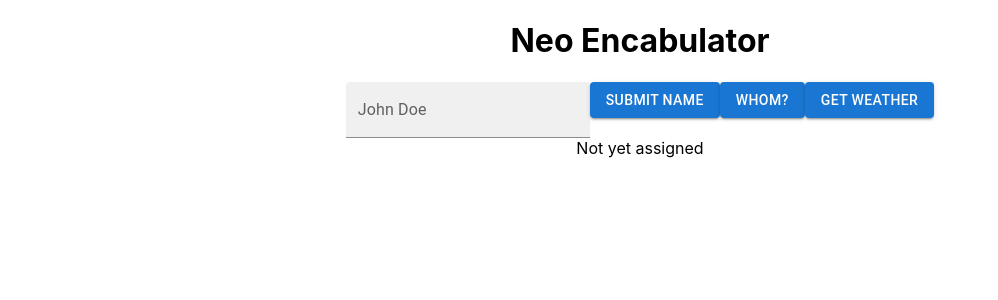
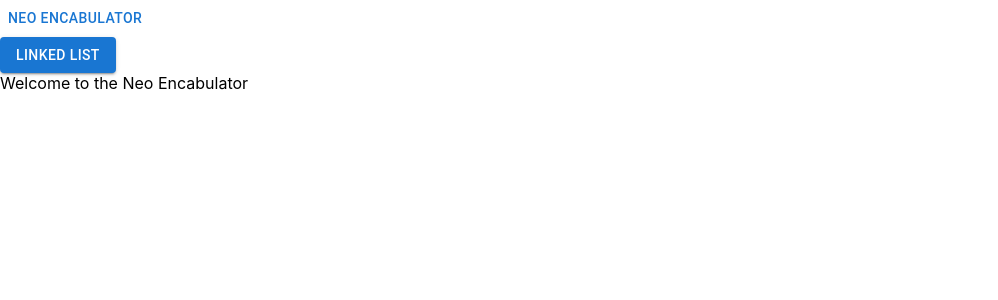
Before and after one commit to JosephVillarreal/Neoencabulator, a React (Create React App) app in the folder Neoencabulator/ClientApp/: page / in a window 1280 px wide. Shown: the top 300 px of the page, without its empty margins (0-998 px from the left). Built offline with nearby package versions, Linux system fonts and the light colour scheme.

Commit message:
Added a workspaces folder, and started on the main landing page.

```diff
--- a/Neoencabulator/ClientApp/src/App.tsx
+++ b/Neoencabulator/ClientApp/src/App.tsx
@@ -1,93 +1,54 @@
-import './App.css';
-import axios from 'axios';
+import { styled } from '@mui/material/styles';
 import React, { useState } from 'react';
-import { Button, TextField } from '@mui/material';
+import WelcomeWorkspace from './workspaces/WelcomeWorkspace'
+import LinkedListWorkspace from './workspaces/LinkedListWorkspace'
+import { Button } from '@mui/material';
+
+
+const MyComponent = styled('div')({
+
+});
 
 function App() {
-    const axios = require('axios');
 
-    const api = axios.create({
-        baseURL: '/Users'
-    })
-
-  const [name, setName] = React.useState("");
-  const [message, setMessage] = React.useState("Whom?");
-
-  const [weather, setWeather] = React.useState<weatherForcast[]>();
-  interface weatherForcast {
-    date: string;
-    tempC: number;
-    tempF: number;
-    summary: string;
+  enum workspace {
+    welcome,
+    linkedList
   }
+  const [currentWorkspace, setCurrentWorkspace] = useState<workspace>(workspace.welcome);
 
   return (
     <div className="App">
-      <div>
-        <h1>
+      <div id="titleBar">
+        <Button
+          id="titleBar-button"
+          color="primary"
+          variant="text"
+          onClick={() => {
+            console.log("Changed to workspace: welcome");
+            setCurrentWorkspace(workspace.welcome);
+          }
+          }>
           Neo Encabulator
-        </h1>
+        </Button>
       </div>
-      <div>
-        <TextField
-          label="John Doe"
-          variant="filled"
-          onChange={(e) => {
-            setName(e.target.value);
-          }}
-        />
-        <Button color="primary" variant="contained"
+      <div id="mainBody">
+        <div id="leftNavBar">
+          <Button
+            id="linkedList-workspace-button"
+            color="primary"
+            variant="contained"
             onClick={() => {
-                console.log("Submitted to Axios: ", name);
-              axios.post('/Users', { name: name })
-                    .then((response: any) => {
-                        console.log(response);
-                    })
-                    .catch(function (error: any) {
-                        console.log(error);
-                    })
-                    .then(function () {
-                        console.log("End of Axios Post");
-                    });
+              console.log("Changed to workspace: linkedList");
+              setCurrentWorkspace(workspace.linkedList);
             }
-            }>Submit Name
-        </Button>
-        <Button color="primary" variant="contained"
-          onClick={() => {
-            axios.get('/Users')
-              .then((response: any) => {
-                console.log(response.data);
-                setMessage(response.data);
-              })
-              .catch(function (error: any) {
-                console.log(error);
-              })
-              .then(function () {
-                console.log("End of Axios Get");
-              });
-          }
-        }>
-          {message ?? "#NAME?"}
-        </Button>
-        <Button color="primary" variant="contained"
-          onClick={() => {
-            axios.get('/WeatherForecast')
-              .then((response: any) => {
-                console.log(response.data);
-                setWeather(response.data);
-              })
-              .catch(function (error: any) {
-                console.log(error);
-              })
-              .then(function () {
-                console.log("End of Axios");
-              });
-          }}
-        >
-          Get Weather
-        </Button>
-        <div>
-          {weather?.[0]?.summary ?? "Not yet assigned"}
+            }>
+            Linked List
+          </Button>
+        </div>
+        <div id="workspace">
+          {currentWorkspace === workspace.welcome && WelcomeWorkspace() }
+          {currentWorkspace === workspace.linkedList && LinkedListWorkspace() }
         </div>
       </div>
     </div>
--- /dev/null
+++ b/Neoencabulator/ClientApp/src/workspaces/LinkedListWorkspace.tsx
@@ -0,0 +1,92 @@
+
+import axios from 'axios';
+import React, { useState } from 'react';
+import { Button, TextField } from '@mui/material';
+
+function LinkedListWorkspace() {
+
+    const axios = require('axios');
+
+    const api = axios.create({
+        baseURL: '/Users'
+    })
+
+  const [name, setName] = useState("");
+  const [message, setMessage] = useState("Whom?");
+
+
+  const [weather, setWeather] = React.useState<weatherForcast[]>();
+  interface weatherForcast {
+    date: string;
+    tempC: number;
+    tempF: number;
+    summary: string;
+  }
+
+
+  return (
+    <div>
+      <TextField
+          label="John Doe"
+          variant="filled"
+          onChange={(e) => {
+            setName(e.target.value);
+          }}
+        />
+        <Button color="primary" variant="contained"
+            onClick={() => {
+                console.log("Submitted to Axios: ", name);
+              axios.post('/Users', { name: name })
+                    .then((response: any) => {
+                        console.log(response);
+                    })
+                    .catch(function (error: any) {
+                        console.log(error);
+                    })
+                    .then(function () {
+                        console.log("End of Axios Post");
+                    });
+            }
+            }>Submit Name
+        </Button>
+        <Button color="primary" variant="contained"
+          onClick={() => {
+            axios.get('/Users')
+              .then((response: any) => {
+                console.log(response.data);
+                setMessage(response.data);
+              })
+              .catch(function (error: any) {
+                console.log(error);
+              })
+              .then(function () {
+                console.log("End of Axios Get");
+              });
+          }
+        }>
+          {message ?? "#NAME?"}
+        </Button>
+        <Button color="primary" variant="contained"
+          onClick={() => {
+            axios.get('/WeatherForecast')
+              .then((response: any) => {
+                console.log(response.data);
+                setWeather(response.data);
+              })
+              .catch(function (error: any) {
+                console.log(error);
+              })
+              .then(function () {
+                console.log("End of Axios");
+              });
+          }}
+        >
+          Get Weather
+        </Button>
+        <div>
+          {weather?.[0]?.summary ?? "Not yet assigned"}
+      </div>
+    </div>
+  );
+}
+export default LinkedListWorkspace;
--- /dev/null
+++ b/Neoencabulator/ClientApp/src/workspaces/WelcomeWorkspace.tsx
@@ -0,0 +1,10 @@
+
+function WelcomeWorkspace() {
+
+  return (
+    <div>
+      Welcome to the Neo Encabulator
+    </div>
+  );
+}
+export default WelcomeWorkspace;
```
Also changed, not shown: 1 other file (tests, documents, lock files or other folders).
